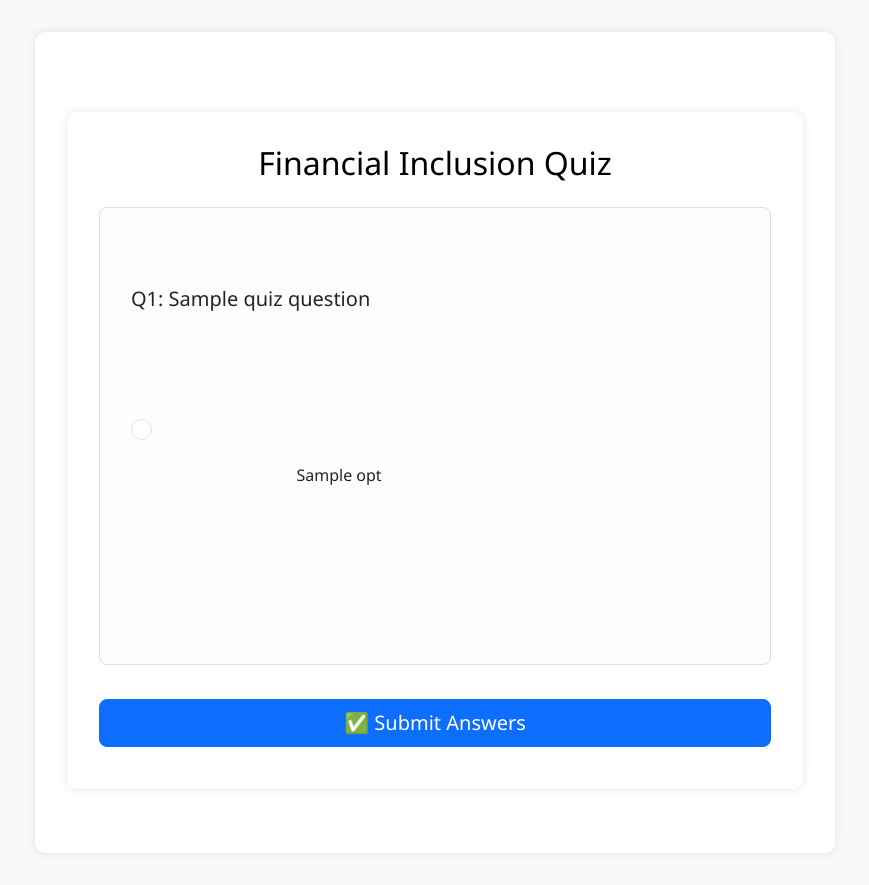
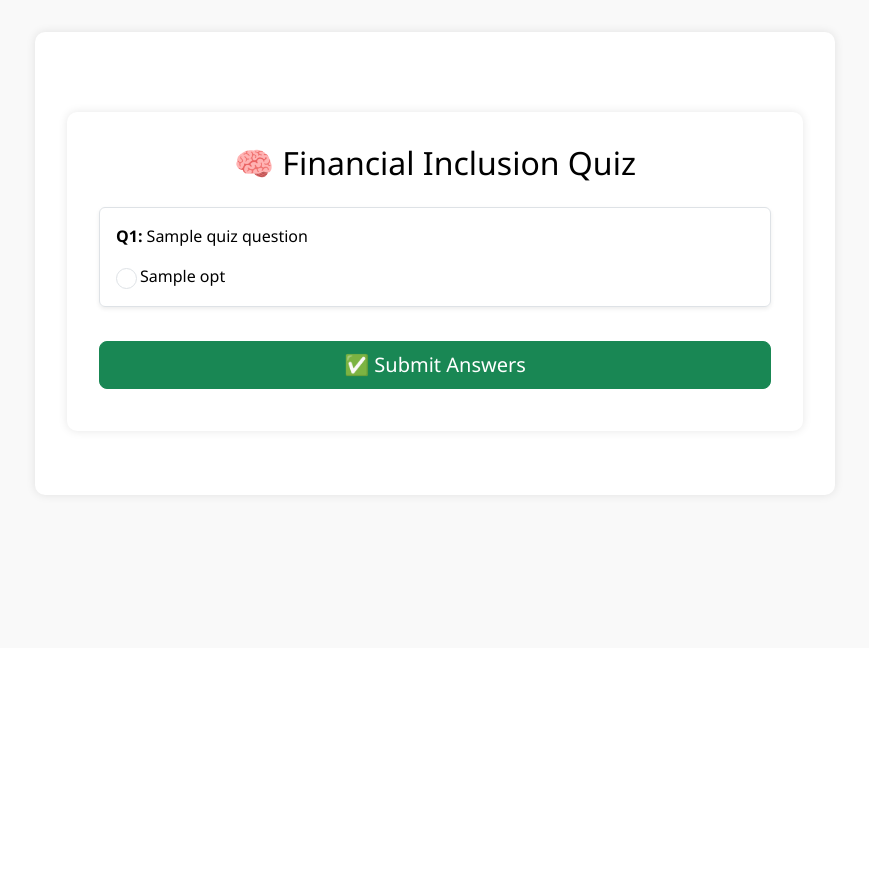
Before and after one commit to rajanjoshi/finbridge, a Django app: template gamification/templates/gamification/quiz.html in a window 1280 px wide. Shown: the part 152-1037 px from the top of the page, without its empty margins (205-1074 px from the left). After the commit the page ends 650 px from the top, so only its background shows below. Run offline with Django 4.2, Linux system fonts and the light colour scheme; the template is opened without the code that fills it: most values are stand-ins (such as "Sample title", 1, 10 or a date in 2020).

Commit message:
Update quiz.html

```diff
--- a/gamification/templates/gamification/quiz.html
+++ b/gamification/templates/gamification/quiz.html
@@ -1,49 +1,80 @@
 {% extends "base.html" %}
-{% load static %}
-{% block content %}
 {% load i18n %}
 
+{% block content %}
 <div class="container mt-5">
-  <h2 class="text-center mb-4">{% trans "Financial Inclusion Quiz" %}</h2>
+  <h2 class="text-center mb-4">🧠 {% trans "Financial Inclusion Quiz" %}</h2>
 
-  {% if quiz_questions %}
-    <form method="post" action="{% url 'submit_quiz' %}" id="quiz-form">
+  {% if submitted %}
+    <div class="text-center mb-4">
+      <h4>{% trans "Your Score" %}: {{ score }}/{{ total }} ({{ percentage }}%)</h4>
+      {% if badge %}
+        <div class="alert alert-success">
+          🏅 {% trans "You earned a" %} <strong>{{ badge }}</strong> {% trans "badge!" %}
+        </div>
+      {% else %}
+        <div class="alert alert-warning">
+          ❗ {% trans "Keep learning and try again for a badge!" %}
+        </div>
+      {% endif %}
+    </div>
+
+    {% for f in feedback %}
+      <div class="card mb-3">
+        <div class="card-header 'bg-success text-white'">
+          <strong>Q{{ forloop.counter }}:</strong> {{ f.question }}
+        </div>
+        <div class="card-body">
+          <p><strong>{% trans "Your Answer" %}:</strong> {{ f.your_answer }}</p>
+          <p><strong>{% trans "Correct?" %}:</strong> {{ f.correct|yesno:_("Yes,No") }}</p>
+          <p><strong>{% trans "Explanation" %}:</strong> {{ f.explanation }}</p>
+        </div>
+      </div>
+    {% endfor %}
+
+    <div class="text-center mt-4">
+      <a href="{% url 'financial_quiz' %}" class="btn btn-primary">
+        🔁 {% trans "Try Again" %}
+      </a>
+    </div>
+  {% else %}
+    <form method="post" id="quiz-form">
       {% csrf_token %}
       {% for q in quiz_questions %}
-        <div class="card mb-4">
-          <div class="card-body">
-            <h5 class="card-title">Q{{ forloop.counter }}: {{ q.question }}</h5>
+        <div class="mb-4 p-3 border rounded shadow-sm">
+          <p><strong>Q{{ forloop.counter }}:</strong> {{ q.question }}</p>
           {% for opt in q.options %}
             <div class="form-check">
               <input class="form-check-input" type="radio" name="answer_{{ forloop.parentloop.counter0 }}"
-                       id="q{{ forloop.parentloop.counter0 }}_{{ forloop.counter0 }}" value="{{ opt }}">
-                <label class="form-check-label" for="q{{ forloop.parentloop.counter0 }}_{{ forloop.counter0 }}">
+                     id="opt_{{ forloop.parentloop.counter0 }}_{{ forloop.counter0 }}"
+                     value="{{ opt }}">
+              <label class="form-check-label" for="opt_{{ forloop.parentloop.counter0 }}_{{ forloop.counter0 }}">
                 {{ opt }}
               </label>
             </div>
           {% endfor %}
-            <input type="hidden" name="correct_{{ forloop.counter0 }}" value="{{ q.answer }}">
-          </div>
         </div>
       {% endfor %}
-      <button type="submit" class="btn btn-primary btn-lg w-100">✅ {% trans "Submit Answers" %}</button>
+
+      <div class="d-grid mt-4">
+        <button type="submit" class="btn btn-success btn-lg">✅ {% trans "Submit Answers" %}</button>
+      </div>
     </form>
-  {% else %}
-    <div class="alert alert-warning text-center">
-      ⚠️ No quiz questions available. Please try again later.
-    </div>
-  {% endif %}
-</div>
-{% endblock %}
-<script src="https://cdn.jsdelivr.net/npm/sweetalert2@11"></script>
+
     <script>
-  document.querySelector("form").addEventListener("submit", function (e) {
+      document.getElementById("quiz-form").addEventListener("submit", function(e) {
         const totalQuestions = {{ quiz_questions|length }};
         let allAnswered = true;
 
         for (let i = 0; i < totalQuestions; i++) {
-      const options = document.getElementsByName(`q${i}`);
-      const answered = Array.from(options).some(opt => opt.checked);
+          const options = document.getElementsByName("answer_" + i);
+          let answered = false;
+          for (const opt of options) {
+            if (opt.checked) {
+              answered = true;
+              break;
+            }
+          }
           if (!answered) {
             allAnswered = false;
             break;
@@ -51,12 +82,11 @@
         }
 
         if (!allAnswered) {
-      e.preventDefault(); // stop form submission
-      Swal.fire({
-        icon: 'warning',
-        title: 'Hold on!',
-        text: 'Please answer all questions before submitting the quiz.',
-      });
+          e.preventDefault();
+          alert("{% trans 'Please answer all questions before submitting.' %}");
         }
       });
     </script>
+  {% endif %}
+</div>
+{% endblock %}
```
Lines whose indentation alone changed are shown as unchanged.
